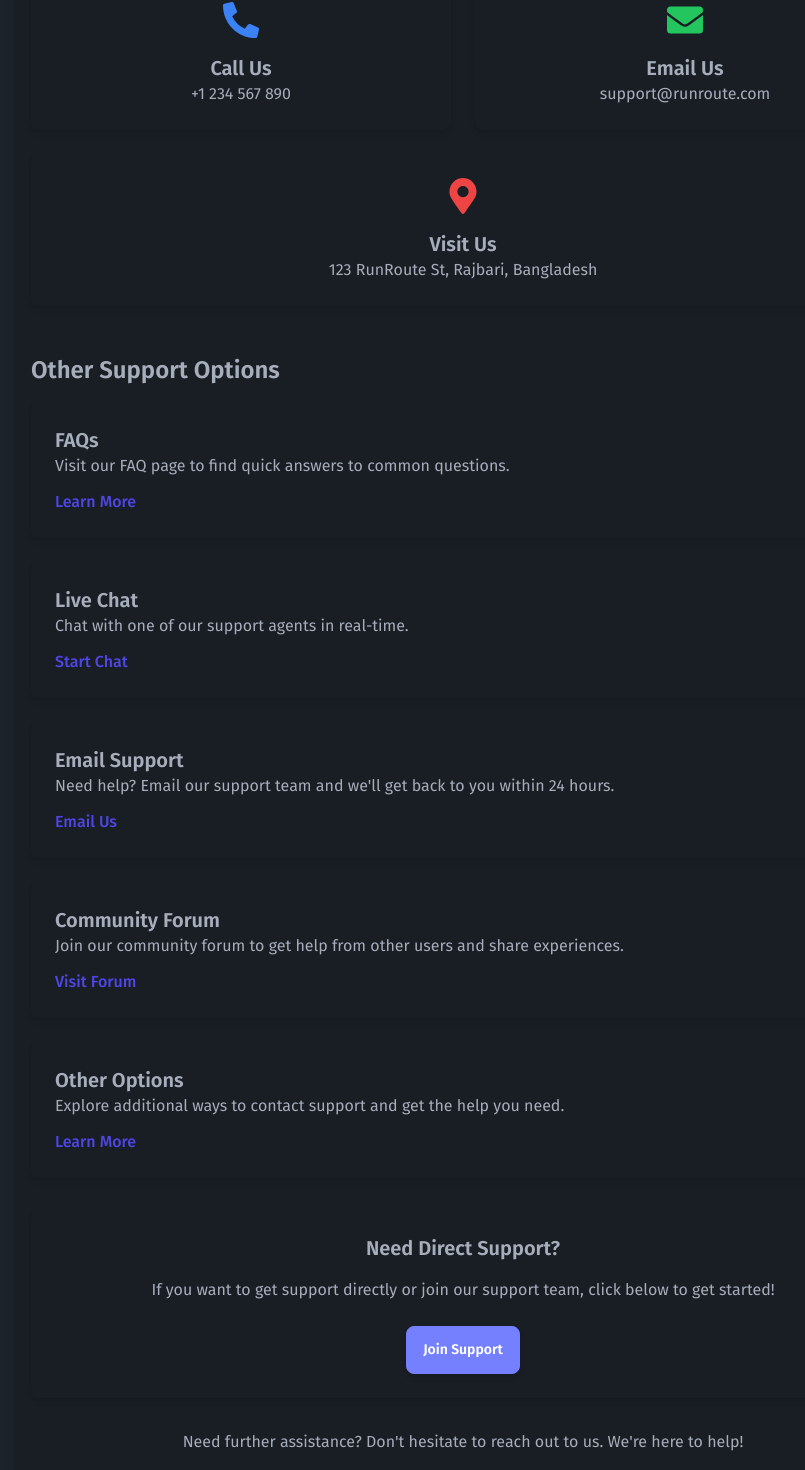
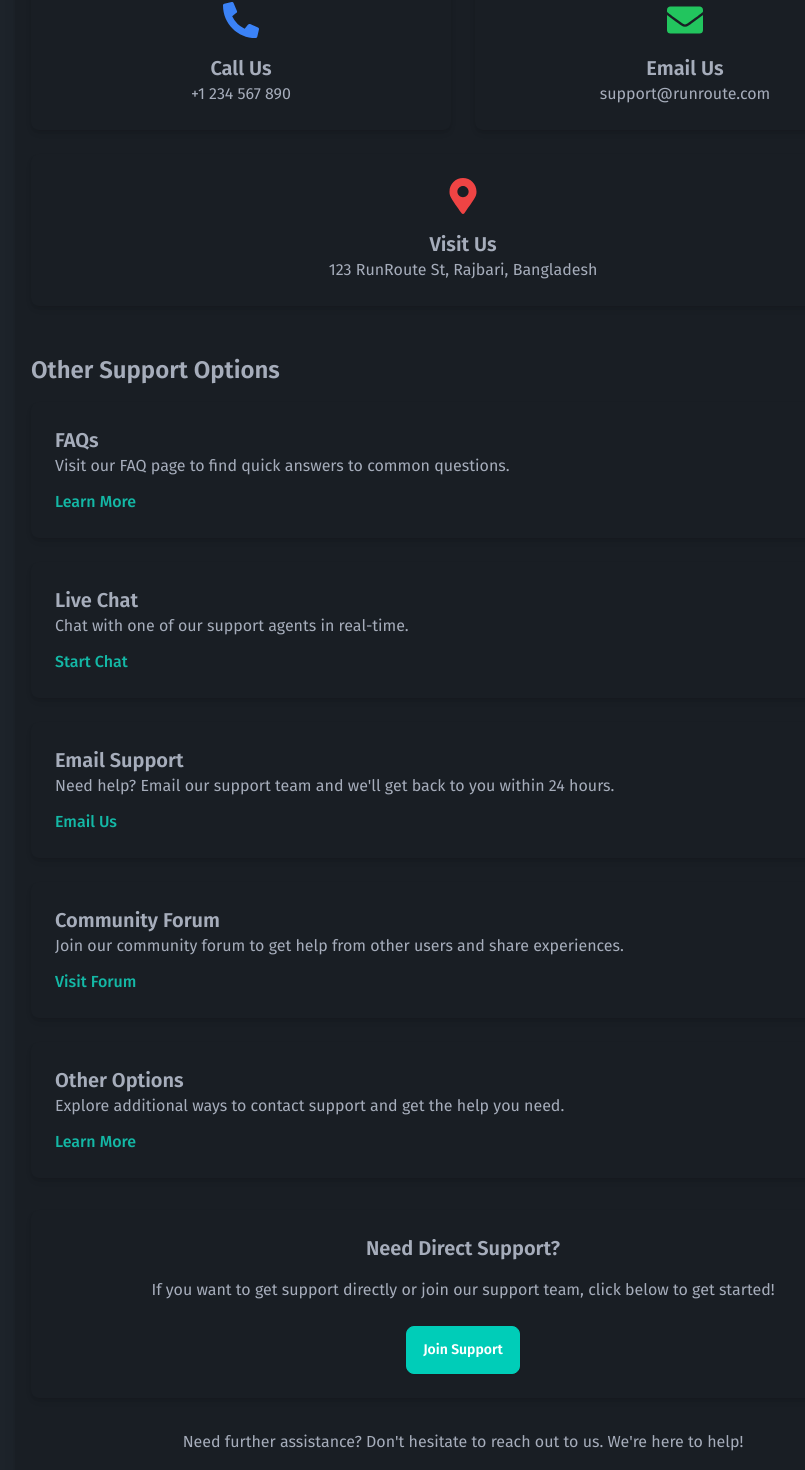
Before and after one commit to sheikhmuhammadantor/runroute-client, a React (Vite) app: page /support in a window 1280 px wide. Shown: the part 378-1848 px from the top of the page, without its empty margins (177-982 px from the left). Built offline with nearby package versions, Linux system fonts and the light colour scheme; no server answers.

Commit message:
Update icon colors and button styles for consistency across About Us, Contact, and Support pages.

```diff
--- a/src/Pages/Static/AboutUs.jsx
+++ b/src/Pages/Static/AboutUs.jsx
@@ -12,7 +12,7 @@ const AboutUs = () => {
         <div className="grid grid-cols-1 md:grid-cols-2 gap-8 mb-12">
           <div className="bg-base-200 shadow-lg p-6 rounded-lg">
             <div className="flex items-center mb-4">
-              <FaLightbulb className="text-primary text-2xl mr-3" />
+              <FaLightbulb className="text-teal-500 text-2xl mr-3" />
               <h2 className="text-xl font-semibold">Our Mission</h2>
             </div>
             <p>
@@ -21,7 +21,7 @@ const AboutUs = () => {
           </div>
           <div className="bg-base-200 shadow-lg p-6 rounded-lg">
             <div className="flex items-center mb-4">
-              <FaRocket className="text-primary text-2xl mr-3" />
+              <FaRocket className="text-teal-500 text-2xl mr-3" />
               <h2 className="text-xl font-semibold">Our Vision</h2>
             </div>
             <p>
@@ -34,7 +34,7 @@ const AboutUs = () => {
         <div className="grid grid-cols-1 md:grid-cols-2 gap-8 mb-12">
           <div className="bg-base-200 shadow-lg p-6 rounded-lg">
             <div className="flex items-center mb-4">
-              <FaUsers className="text-primary text-2xl mr-3" />
+              <FaUsers className="text-teal-500 text-2xl mr-3" />
               <h2 className="text-xl font-semibold">What We Do</h2>
             </div>
             <p>
@@ -43,7 +43,7 @@ const AboutUs = () => {
           </div>
           <div className="bg-base-200 shadow-lg p-6 rounded-lg">
             <div className="flex items-center mb-4">
-              <FaHandshake className="text-primary text-2xl mr-3" />
+              <FaHandshake className="text-teal-500 text-2xl mr-3" />
               <h2 className="text-xl font-semibold">Why Choose Us</h2>
             </div>
             <p>
@@ -58,7 +58,7 @@ const AboutUs = () => {
           <p className="mb-6">
             Become a part of our growing community of runners and organizers. Whether you're hosting a marathon or participating in one, RunRoute is here to support your journey.
           </p>
-          <Link to='/contactUs' className="btn btn-primary">Contact Us</Link>
+          <Link to='/contactUs' className="btn btn-accent text-white">Contact Us</Link>
         </div>
       </div>
     </div>
--- a/src/Pages/Static/Contact.jsx
+++ b/src/Pages/Static/Contact.jsx
@@ -19,17 +19,17 @@ const ContactUs = () => {
         {/* Contact Information */}
         <div className="grid grid-cols-1 md:grid-cols-3 gap-8 mb-12">
           <div className="flex flex-col items-center bg-base-200 p-6 rounded-lg shadow-lg">
-            <FaPhone className="text-primary text-3xl mb-4" />
+            <FaPhone className="text-teal-500 text-3xl mb-4" />
             <h2 className="text-xl font-semibold mb-2">Phone</h2>
             <p className="text-center">+1 234 567 890</p>
           </div>
           <div className="flex flex-col items-center bg-base-200 p-6 rounded-lg shadow-lg">
-            <FaEnvelope className="text-primary text-3xl mb-4" />
+            <FaEnvelope className="text-teal-500 text-3xl mb-4" />
             <h2 className="text-xl font-semibold mb-2">Email</h2>
             <p className="text-center">support@runroute.com</p>
           </div>
           <div className="flex flex-col items-center bg-base-200 p-6 rounded-lg shadow-lg">
-            <FaMapMarkerAlt className="text-primary text-3xl mb-4" />
+            <FaMapMarkerAlt className="text-teal-500 text-3xl mb-4" />
             <h2 className="text-xl font-semibold mb-2">Address</h2>
             <p className="text-center">123 Marathon St, Runner City</p>
           </div>
@@ -58,7 +58,7 @@ const ContactUs = () => {
               <textarea placeholder="Enter your message" className="textarea textarea-bordered w-full h-32" required></textarea>
             </div>
             <div className="text-center">
-              <button type="submit" className="btn btn-primary">Send Message</button>
+              <button type="submit" className="btn btn-accent text-white">Send Message</button>
             </div>
           </form>
         </div>
--- a/src/Pages/Static/Support.jsx
+++ b/src/Pages/Static/Support.jsx
@@ -44,35 +44,35 @@ const Support = () => {
                     <div className="bg-base-200 p-6 rounded-lg shadow-md mb-6">
                         <h3 className="text-xl font-semibold text-base-content">FAQs</h3>
                         <p className="text-base-content">Visit our FAQ page to find quick answers to common questions.</p>
-                        <Link to="https://wa.me/8801957710483" target="_blank" rel="noopener noreferrer" className="text-indigo-600 font-medium mt-3 inline-block">Learn More</Link>
+                        <Link to="https://wa.me/8801957710483" target="_blank" rel="noopener noreferrer" className="text-teal-500 font-medium mt-3 inline-block">Learn More</Link>
                     </div>
 
                     {/* Live Chat */}
                     <div className="bg-base-200 p-6 rounded-lg shadow-md mb-6">
                         <h3 className="text-xl font-semibold text-base-content">Live Chat</h3>
                         <p className="text-base-content">Chat with one of our support agents in real-time.</p>
-                        <Link to="https://wa.me/8801957710483" target="_blank" rel="noopener noreferrer" className="text-indigo-600 font-medium mt-3 inline-block">Start Chat</Link>
+                        <Link to="https://wa.me/8801957710483" target="_blank" rel="noopener noreferrer" className="text-teal-500 font-medium mt-3 inline-block">Start Chat</Link>
                     </div>
 
                     {/* Email Support */}
                     <div className="bg-base-200 p-6 rounded-lg shadow-md mb-6">
                         <h3 className="text-xl font-semibold text-base-content">Email Support</h3>
                         <p className="text-base-content">Need help? Email our support team and we'll get back to you within 24 hours.</p>
-                        <Link to="mailto:support@fundfusions.com" target="_blank" rel="noopener noreferrer" className="text-indigo-600 font-medium mt-3 inline-block">Email Us</Link>
+                        <Link to="mailto:support@fundfusions.com" target="_blank" rel="noopener noreferrer" className="text-teal-500 font-medium mt-3 inline-block">Email Us</Link>
                     </div>
 
                     {/* Community Forum */}
                     <div className="bg-base-200 p-6 rounded-lg shadow-md mb-6">
                         <h3 className="text-xl font-semibold text-base-content">Community Forum</h3>
                         <p className="text-base-content">Join our community forum to get help from other users and share experiences.</p>
-                        <Link to="https://wa.me/8801957710483" target="_blank" rel="noopener noreferrer" className="text-indigo-600 font-medium mt-3 inline-block">Visit Forum</Link>
+                        <Link to="https://wa.me/8801957710483" target="_blank" rel="noopener noreferrer" className="text-teal-500 font-medium mt-3 inline-block">Visit Forum</Link>
                     </div>
 
                     {/* Others */}
                     <div className="bg-base-200 p-6 rounded-lg shadow-md mb-6">
                         <h3 className="text-xl font-semibold text-base-content">Other Options</h3>
                         <p className="text-base-content">Explore additional ways to contact support and get the help you need.</p>
-                        <Link to="https://wa.me/8801957710483" target="_blank" rel="noopener noreferrer" className="text-indigo-600 font-medium mt-3 inline-block">Learn More</Link>
+                        <Link to="https://wa.me/8801957710483" target="_blank" rel="noopener noreferrer" className="text-teal-500 font-medium mt-3 inline-block">Learn More</Link>
                     </div>
                 </div>
 
@@ -83,8 +83,7 @@ const Support = () => {
                         If you want to get support directly or join our support team, click below to get started!
                     </p>
                     <Link to="mailto:support@fundfusions.com"
-                        className="btn btn-primary text-white py-2 px-4 rounded-lg shadow-md hover:bg-primary-focus"
-                    >
+                        className="btn btn-accent text-white">
                         Join Support
                     </Link>
                 </div>
```
